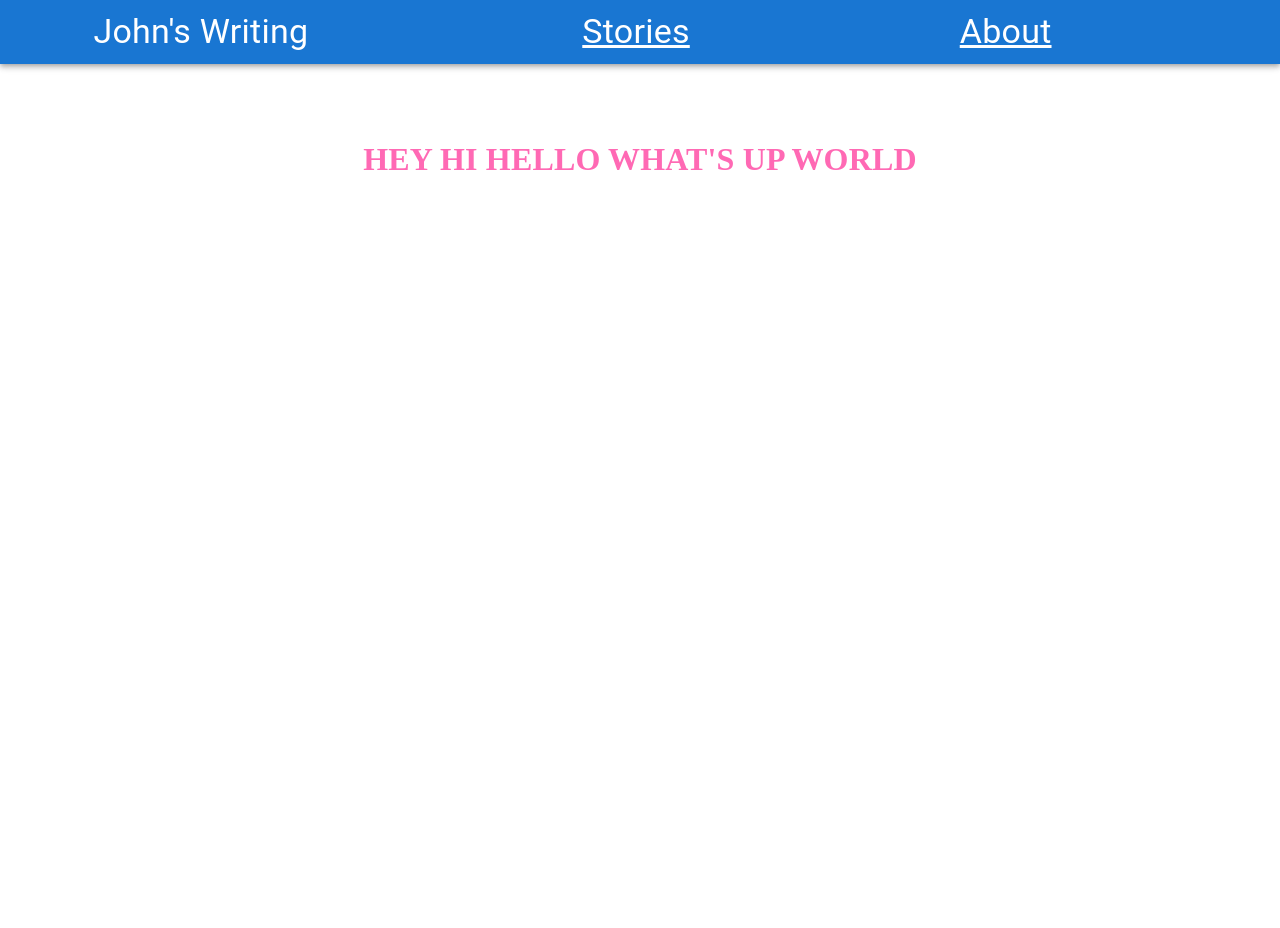
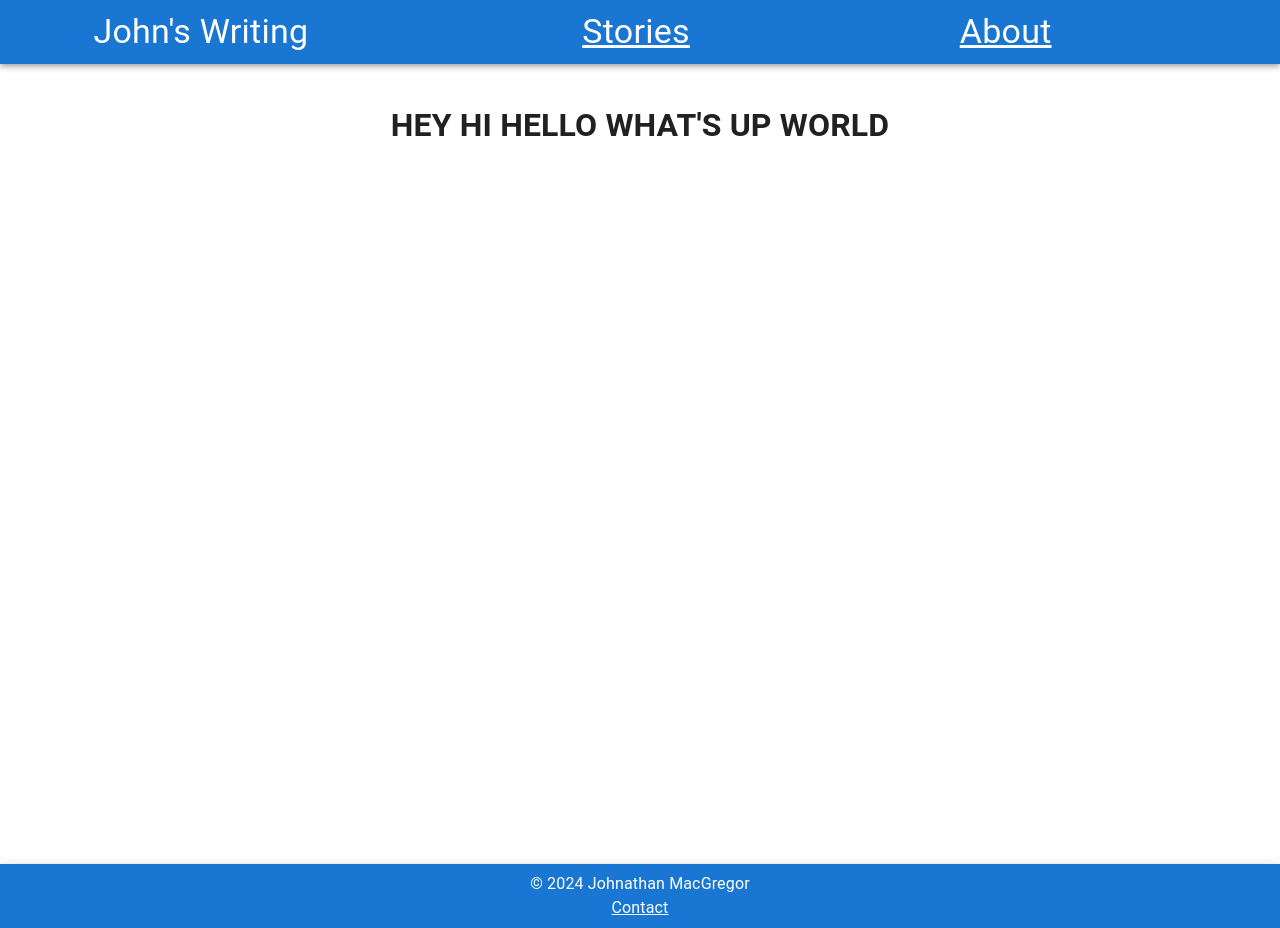
Before and after one commit to jdmac020/writing-site, a React (Vite) app: page / in a window 1280 px wide. Before the commit the page ends 800 px from the top, so only its background shows below. Built offline with nearby package versions, Linux system fonts and the light colour scheme.

Commit message:
Modify base style and layout

```diff
--- a/src/components/MainLayout.tsx
+++ b/src/components/MainLayout.tsx
@@ -4,16 +4,23 @@ import { Container, Grid } from '@mui/material';
 import { ThemeProvider } from '@mui/material/styles';
 import { theme } from '../style';
 import { NavBar } from './NavBar';
+import pageBackground from '../assets/background.jpg';
+import styled from '@emotion/styled';
+import { Footer } from './Footer';
 
 export const MainLayout = () => {
   return (
     <ThemeProvider theme={theme}>
       <NavBar />
-      <Container maxWidth={'xl'} fixed>
-        <Grid container justifyContent={'center'} sx={{ paddingTop: '50px'}}>
+      <Container maxWidth={'xl'} sx={{height: '100%'}}>
+        <Grid
+          container
+          justifyContent={'center'}
+          sx={{ paddingTop: '1rem', height: '100%'}}>
           <Outlet />
         </Grid>
       </Container>
+      <Footer />
     </ThemeProvider>
   );
 };
--- a/src/style.tsx
+++ b/src/style.tsx
@@ -1,3 +1,14 @@
 import { createTheme } from '@mui/material/styles';
 
-export const theme = createTheme();
+// this isn't actually doing anything for me -- but I'm being lazy and want the example in code
+export const theme = createTheme({
+  components: {
+    MuiToolbar: {
+      styleOverrides: {
+        root: {
+          justifyContent: 'space-between'
+        }
+      }
+    }
+  }
+});
--- a/src/styles.css
+++ b/src/styles.css
@@ -1,4 +1,3 @@
-h1 {
-  color: hotpink;
-  font-family: cursive;
+html, body, #root {
+  height: 100%
 }
```
